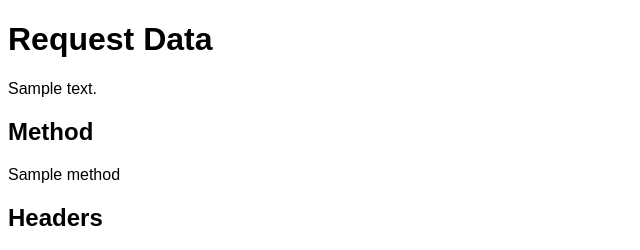
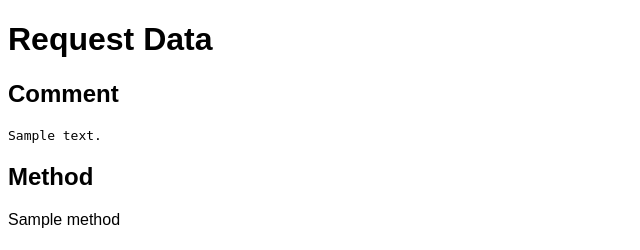
Before and after one commit to masanari9256/flask_test_server, a Flask app: template app/templates/display.html in a window 1280 px wide. Shown: the top 250 px of the page, without its empty margins (0-640 px from the left). Run offline with Flask 3, Linux system fonts and the light colour scheme; the template is opened without the code that fills it: most values are stand-ins (such as "Sample title", 1, 10 or a date in 2020).

Commit message:
update: 初回アクセス時のエラーを解消

```diff
--- a/app/app.py
+++ b/app/app.py
@@ -3,13 +3,22 @@ from flask import Flask, request, jsonify, render_template
 app = Flask(__name__)
 app.json.ensure_ascii = False
 
-last_request_data = {}
+# last_request_data = {}
+last_request_data = {
+    "comment": "/test にGETリクエストを送ることで、疎通確認ができます。\n"
+               "/test にPOSTリクエストを送ることで、リクエスト内容を表示できます。\n"
+               "詳しくはREADMEを確認してください。",
+    "method": "なし",
+    "headers": {},
+    "form": {},
+    "json": None
+}
 
 
 @app.route("/test", methods=["GET"])
 def test_response():
     response_data = {
-        "1 comment": "テストサーバ 疎通確認",
+        "comment": "テストサーバ 疎通確認",
         "method": request.method,
         "headers": dict(request.headers),
         "form": request.form.to_dict(),
@@ -22,7 +31,7 @@ def test_response():
 def test_request():
     global last_request_data
     last_request_data = {
-        "1 comment": "これはテストサーバです",
+        "comment": "これはテストサーバです",
         "method": request.method,
         "headers": dict(request.headers),
         "form": request.form.to_dict(),
--- a/app/templates/display.html
+++ b/app/templates/display.html
@@ -12,7 +12,8 @@
 </head>
 <body>
     <h1>Request Data</h1>
-    <p>{{ data["1 comment"] }}</p>
+    <h2>Comment</h2>
+    <pre>{{ data["comment"] | safe }}</pre>
     <h2>Method</h2>
     <p>{{ data["method"] }}</p>
     <h2>Headers</h2>
```
Also changed, not shown: README.md.
